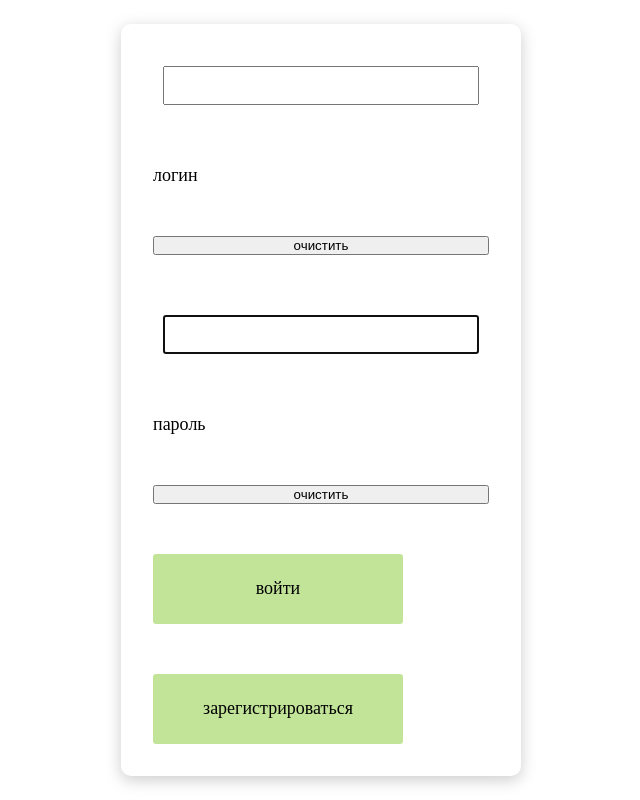
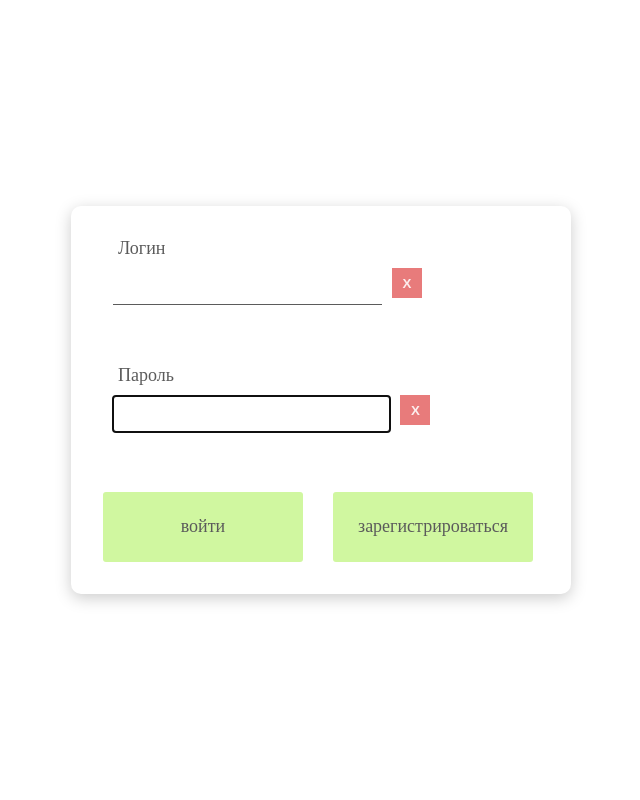
Before and after one commit to MollyToxic/calorie_counter, a React (Create React App) app: page / in a window 1280 px wide. Shown: the whole page, without its empty margins (319-959 px from the left). Built offline with nearby package versions, Linux system fonts and the light colour scheme.

Commit message:
добавила стили для странички входа в приложение

```diff
--- a/src/components/Input.jsx
+++ b/src/components/Input.jsx
@@ -8,19 +8,22 @@ function Input(props) {
     props.onChange('')
   }
   return (
-    <>
-      <input autoFocus
+    <div className="form_flex"><div >
+      <label className="form_title">
+
+        {props.title}
+      </label>       <input autoFocus
         className="form_input"
         name="props.name"
         type={props.type}
         value={props.inputValue}
         onChange={onInputChange}>
-        </input>
-      <label className="form_title">
-         {props.title}
-      </label>
-      <button onClick={inputReset}>очистить</button>
-    </>
+      </input>
+    </div>
+      <button onClick={inputReset} className="input_btn">X</button>
+
+
+    </div>
   );
 };
 
--- a/src/pages/Entrance.jsx
+++ b/src/pages/Entrance.jsx
@@ -7,11 +7,11 @@ const Entrance = function () {
   const [inputValuePassword, setinputValuePassword] = useState('');
   return (
     <div className="form">
-      <Input inputValue={inputValueLogin} onChange={setinputValueLogin} title="логин" type="text"/>
-      <Input inputValue={inputValuePassword} onChange={setinputValuePassword}  title="пароль" type="password" />
-      <Button  title="войти" link="/main"/>
-      <Button title="зарегистрироваться" link="/registration"/>
-      <></>
+         <Input inputValue={inputValueLogin} onChange={setinputValueLogin} title="Логин" type="text" />
+      <Input inputValue={inputValuePassword} onChange={setinputValuePassword} title="Пароль" type="password" />
+      <div className="btn_flex">      <Button title="войти" link="/main" />
+        <Button title="зарегистрироваться" link="/registration" /></div>
+
     </div>
   )
 }
--- a/src/styles/App.css
+++ b/src/styles/App.css
@@ -15,7 +15,8 @@ body{
 
 .form{
   display: flex;
-  width: 400px;
+  width: 500px;
+  /* height: 450px; */
   padding: 32px;
   flex-direction: column;
   flex-wrap:nowrap;
@@ -28,11 +29,11 @@ input{
   margin: 10px
 }
 .form_button{
-  color:black;
+  color: #5b5b5b ;
   display: inline-block;
-  background: #c2e499;
+  background: #d0f7a0;
   padding: 1.5rem 1.5rem;
-  width: 250px;
+  width: 200px;
   height: 70px;
   border-radius: 3px;
   text-align: center;
@@ -52,15 +53,36 @@ a{
   width: 600px;
   height: 600px;
 }
-/* .form_input{
+.form_input{
   width: 100%;
-} */
+  background-color: transparent;
+  border: none;
+  border-bottom: 1px solid  #5b5b5b ;
+}
 
-/* .form_title{
+.input_btn{
+  height: 30px;
+  width: 30px;
+  background-color: rgb(232, 123, 123);
+  color: rgba(255, 255, 255, 0.868);
+  border: none;
+  font-weight: 700;
   position: relative;
-  top:0px;
-  right:50px;
+  top: 30px;
+  left: 20px;
+}
+.form_title{
+  position: relative;
+  left: 15px;
   z-index: -1;
-  color: grey;
+  color: #5b5b5b;
   transition: 0.3;
-} */
+}
+.form_flex{
+  display: flex;
+}
+.btn_flex{
+  display: flex;
+  flex-direction: row;
+  gap: 30px;
+}
```
